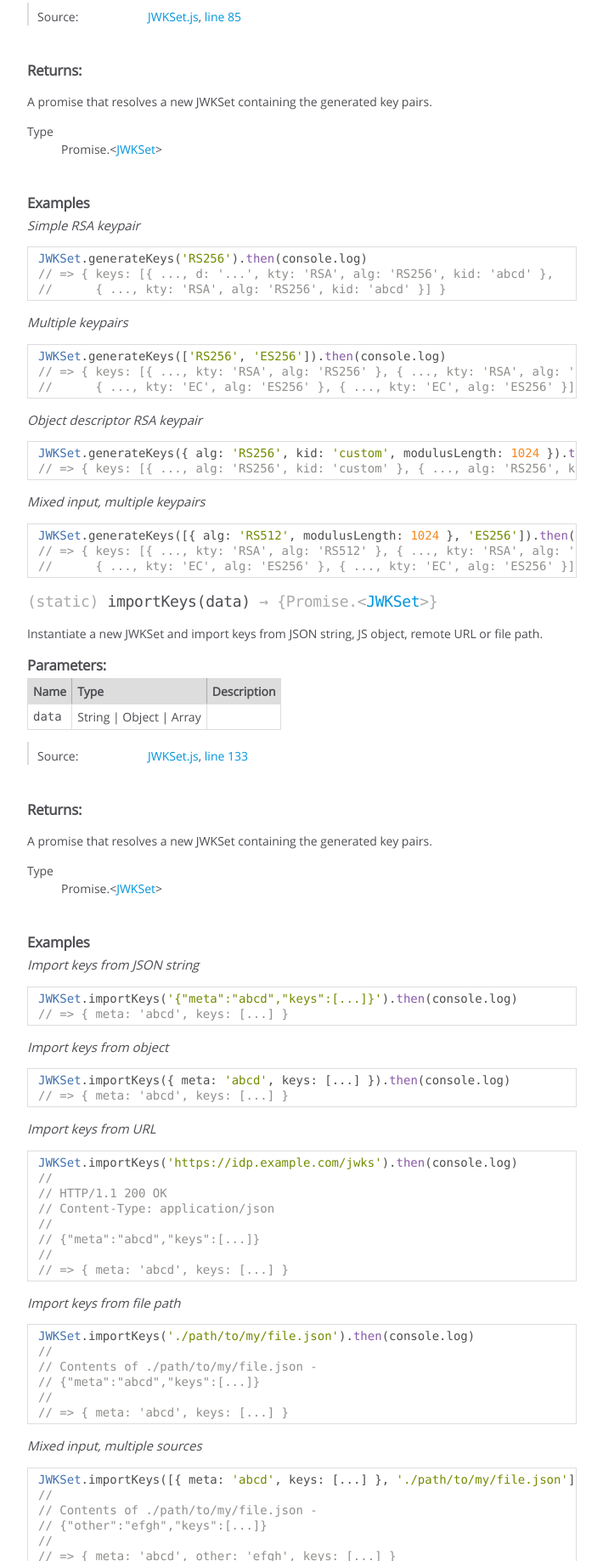
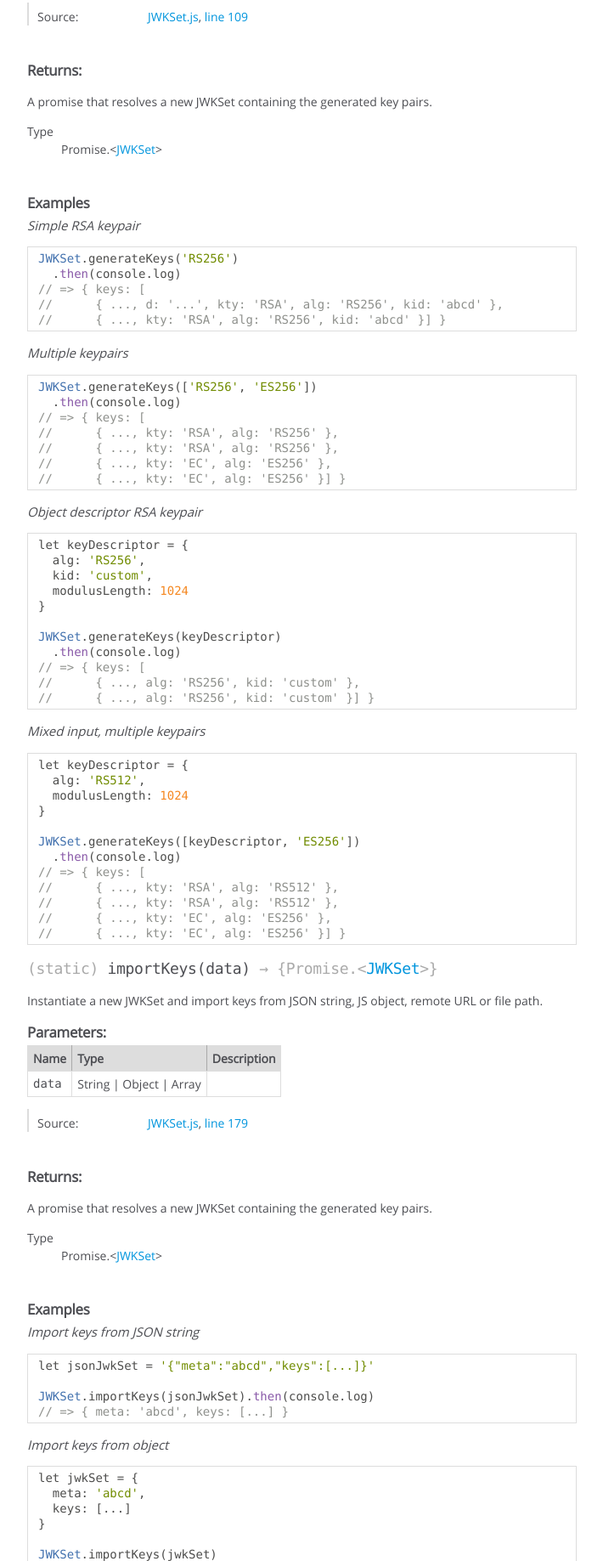
Before and after one commit to anvilresearch/jwk, a plain HTML site: page 0.2.0/JWKSet.html in a window 1280 px wide. Shown: the part 963-2800 px from the top of the page at 85% size, without its empty margins (0-710 px from the left). Drawn offline with Linux system fonts and the light colour scheme.

Commit message:
doc: fix line length in examples

```diff
--- a/0.2.0/JWKSet.html
+++ b/0.2.0/JWKSet.html
@@ -259,7 +259,7 @@
 
     <dt class="tag-source">Source:</dt>
     <dd class="tag-source"><ul class="dummy"><li>
-        <a href="JWKSet.js.html">JWKSet.js</a>, <a href="JWKSet.js.html#line417">line 417</a>
+        <a href="JWKSet.js.html">JWKSet.js</a>, <a href="JWKSet.js.html#line525">line 525</a>
     </li></ul></dd>
 
 
@@ -401,7 +401,7 @@
 
     <dt class="tag-source">Source:</dt>
     <dd class="tag-source"><ul class="dummy"><li>
-        <a href="JWKSet.js.html">JWKSet.js</a>, <a href="JWKSet.js.html#line85">line 85</a>
+        <a href="JWKSet.js.html">JWKSet.js</a>, <a href="JWKSet.js.html#line109">line 109</a>
     </li></ul></dd>
 
 
@@ -454,26 +454,50 @@
 
         <p class="code-caption">Simple RSA keypair</p>
 
-    <pre class="prettyprint"><code>JWKSet.generateKeys('RS256').then(console.log)
-// => { keys: [{ ..., d: '...', kty: 'RSA', alg: 'RS256', kid: 'abcd' },
+    <pre class="prettyprint"><code>JWKSet.generateKeys('RS256')
+  .then(console.log)
+// => { keys: [
+//      { ..., d: '...', kty: 'RSA', alg: 'RS256', kid: 'abcd' },
 //      { ..., kty: 'RSA', alg: 'RS256', kid: 'abcd' }] }</code></pre>
 
         <p class="code-caption">Multiple keypairs</p>
 
-    <pre class="prettyprint"><code>JWKSet.generateKeys(['RS256', 'ES256']).then(console.log)
-// => { keys: [{ ..., kty: 'RSA', alg: 'RS256' }, { ..., kty: 'RSA', alg: 'RS256' },
-//      { ..., kty: 'EC', alg: 'ES256' }, { ..., kty: 'EC', alg: 'ES256' }] }</code></pre>
+    <pre class="prettyprint"><code>JWKSet.generateKeys(['RS256', 'ES256'])
+  .then(console.log)
+// => { keys: [
+//      { ..., kty: 'RSA', alg: 'RS256' },
+//      { ..., kty: 'RSA', alg: 'RS256' },
+//      { ..., kty: 'EC', alg: 'ES256' },
+//      { ..., kty: 'EC', alg: 'ES256' }] }</code></pre>
 
         <p class="code-caption">Object descriptor RSA keypair</p>
 
-    <pre class="prettyprint"><code>JWKSet.generateKeys({ alg: 'RS256', kid: 'custom', modulusLength: 1024 }).then(console.log)
-// => { keys: [{ ..., alg: 'RS256', kid: 'custom' }, { ..., alg: 'RS256', kid: 'custom' }] }</code></pre>
+    <pre class="prettyprint"><code>let keyDescriptor = {
+  alg: 'RS256',
+  kid: 'custom',
+  modulusLength: 1024
+}
+
+JWKSet.generateKeys(keyDescriptor)
+  .then(console.log)
+// => { keys: [
+//      { ..., alg: 'RS256', kid: 'custom' },
+//      { ..., alg: 'RS256', kid: 'custom' }] }</code></pre>
 
         <p class="code-caption">Mixed input, multiple keypairs</p>
 
-    <pre class="prettyprint"><code>JWKSet.generateKeys([{ alg: 'RS512', modulusLength: 1024 }, 'ES256']).then(console.log)
-// => { keys: [{ ..., kty: 'RSA', alg: 'RS512' }, { ..., kty: 'RSA', alg: 'RS512' },
-//      { ..., kty: 'EC', alg: 'ES256' }, { ..., kty: 'EC', alg: 'ES256' }] }</code></pre>
+    <pre class="prettyprint"><code>let keyDescriptor = {
+  alg: 'RS512',
+  modulusLength: 1024
+}
+
+JWKSet.generateKeys([keyDescriptor, 'ES256'])
+  .then(console.log)
+// => { keys: [
+//      { ..., kty: 'RSA', alg: 'RS512' },
+//      { ..., kty: 'RSA', alg: 'RS512' },
+//      { ..., kty: 'EC', alg: 'ES256' },
+//      { ..., kty: 'EC', alg: 'ES256' }] }</code></pre>
 
 
 
@@ -590,7 +614,7 @@
 
     <dt class="tag-source">Source:</dt>
     <dd class="tag-source"><ul class="dummy"><li>
-        <a href="JWKSet.js.html">JWKSet.js</a>, <a href="JWKSet.js.html#line133">line 133</a>
+        <a href="JWKSet.js.html">JWKSet.js</a>, <a href="JWKSet.js.html#line179">line 179</a>
     </li></ul></dd>
 
 
@@ -643,42 +667,64 @@
 
         <p class="code-caption">Import keys from JSON string</p>
 
-    <pre class="prettyprint"><code>JWKSet.importKeys('{"meta":"abcd","keys":[...]}').then(console.log)
+    <pre class="prettyprint"><code>let jsonJwkSet = '{"meta":"abcd","keys":[...]}'
+
+JWKSet.importKeys(jsonJwkSet).then(console.log)
 // => { meta: 'abcd', keys: [...] }</code></pre>
 
         <p class="code-caption">Import keys from object</p>
 
-    <pre class="prettyprint"><code>JWKSet.importKeys({ meta: 'abcd', keys: [...] }).then(console.log)
+    <pre class="prettyprint"><code>let jwkSet = {
+  meta: 'abcd',
+  keys: [...]
+}
+
+JWKSet.importKeys(jwkSet)
+  .then(console.log)
 // => { meta: 'abcd', keys: [...] }</code></pre>
 
         <p class="code-caption">Import keys from URL</p>
 
-    <pre class="prettyprint"><code>JWKSet.importKeys('https://idp.example.com/jwks').then(console.log)
+    <pre class="prettyprint"><code>let jwkSetUrl = 'https://idp.example.com/jwks'
+
+JWKSet.importKeys(jwkSetUrl)
+  .then(console.log)
 //
 // HTTP/1.1 200 OK
 // Content-Type: application/json
 //
 // {"meta":"abcd","keys":[...]}
 //
-// => { meta: 'abcd', keys: [...] }</code></pre>
+// => { meta: 'abcd',
+//      keys: [...] }</code></pre>
 
         <p class="code-caption">Import keys from file path</p>
 
-    <pre class="prettyprint"><code>JWKSet.importKeys('./path/to/my/file.json').then(console.log)
+    <pre class="prettyprint"><code>let jwkSetPath = './path/to/my/file.json'
+
+JWKSet.importKeys(jwkSetPath)
+  .then(console.log)
 //
 // Contents of ./path/to/my/file.json -
 // {"meta":"abcd","keys":[...]}
 //
-// => { meta: 'abcd', keys: [...] }</code></pre>
+// => { meta: 'abcd',
+//      keys: [...] }</code></pre>
 
         <p class="code-caption">Mixed input, multiple sources</p>
 
-    <pre class="prettyprint"><code>JWKSet.importKeys([{ meta: 'abcd', keys: [...] }, './path/to/my/file.json']).then(console.log)
+    <pre class="prettyprint"><code>let jwkSetPath = './path/to/my/file.json'
+let jwkSet = { meta: 'abcd', keys: [...] }
+
+JWKSet.importKeys([jwkSet, jwkSetPath])
+  .then(console.log)
 //
 // Contents of ./path/to/my/file.json -
 // {"other":"efgh","keys":[...]}
 //
-// => { meta: 'abcd', other: 'efgh', keys: [...] }</code></pre>
+// => { meta: 'abcd',
+//      other: 'efgh',
+//      keys: [...] }</code></pre>
 
 
 
@@ -801,7 +847,7 @@
 
     <dt class="tag-source">Source:</dt>
     <dd class="tag-source"><ul class="dummy"><li>
-        <a href="JWKSet.js.html">JWKSet.js</a>, <a href="JWKSet.js.html#line403">line 403</a>
+        <a href="JWKSet.js.html">JWKSet.js</a>, <a href="JWKSet.js.html#line511">line 511</a>
     </li></ul></dd>
 
 
@@ -968,7 +1014,7 @@
 
     <dt class="tag-source">Source:</dt>
     <dd class="tag-source"><ul class="dummy"><li>
-        <a href="JWKSet.js.html">JWKSet.js</a>, <a href="JWKSet.js.html#line327">line 327</a>
+        <a href="JWKSet.js.html">JWKSet.js</a>, <a href="JWKSet.js.html#line431">line 431</a>
     </li></ul></dd>
 
 
@@ -1021,13 +1067,18 @@
 
         <p class="code-caption">Function predicate</p>
 
-    <pre class="prettyprint"><code>let filtered = jwks.filter(key => key.key_ops.includes('sign'))
-// => [{ ..., key_ops: ['sign'] }]</code></pre>
+    <pre class="prettyprint"><code>let predicate = key => key.key_ops.includes('sign')
+
+let filtered = jwks.filter(predicate)
+// => [ { ..., key_ops: ['sign'] } ]</code></pre>
 
         <p class="code-caption">MongoDB-like object predicate (see <a href="https://github.com/crcn/sift.js">Sift</a>)</p>
 
-    <pre class="prettyprint"><code>let filtered = jwks.filter({ key_ops: { $in: ['sign', 'verify'] } })
-// => [{ ..., key_ops: ['sign'] }, { ..., key_ops: ['verify'] }]</code></pre>
+    <pre class="prettyprint"><code>let predicate = { key_ops: { $in: ['sign', 'verify'] } }
+
+let filtered = jwks.filter(predicate)
+// => [ { ..., key_ops: ['sign'] },
+//      { ..., key_ops: ['verify'] } ]</code></pre>
 
 
 
@@ -1141,7 +1192,7 @@
 
     <dt class="tag-source">Source:</dt>
     <dd class="tag-source"><ul class="dummy"><li>
-        <a href="JWKSet.js.html">JWKSet.js</a>, <a href="JWKSet.js.html#line361">line 361</a>
+        <a href="JWKSet.js.html">JWKSet.js</a>, <a href="JWKSet.js.html#line469">line 469</a>
     </li></ul></dd>
 
 
@@ -1194,12 +1245,16 @@
 
         <p class="code-caption">Function predicate</p>
 
-    <pre class="prettyprint"><code>let filtered = jwks.find(key => key.key_ops.includes('sign'))
+    <pre class="prettyprint"><code>let predicate = key => key.key_ops.includes('sign')
+
+let filtered = jwks.find(predicate)
 // => { ..., key_ops: ['sign'] }</code></pre>
 
         <p class="code-caption">MongoDB-like object predicate (see <a href="https://github.com/crcn/sift.js">Sift</a>)</p>
 
-    <pre class="prettyprint"><code>let filtered = jwks.find({ key_ops: { $in: ['sign', 'verify'] } })
+    <pre class="prettyprint"><code>let predicate = { key_ops: { $in: ['sign', 'verify'] } }
+
+let filtered = jwks.find()
 // => { ..., key_ops: ['sign'] }</code></pre>
 
 
@@ -1317,7 +1372,7 @@
 
     <dt class="tag-source">Source:</dt>
     <dd class="tag-source"><ul class="dummy"><li>
-        <a href="JWKSet.js.html">JWKSet.js</a>, <a href="JWKSet.js.html#line163">line 163</a>
+        <a href="JWKSet.js.html">JWKSet.js</a>, <a href="JWKSet.js.html#line236">line 236</a>
     </li></ul></dd>
 
 
@@ -1370,23 +1425,50 @@
 
         <p class="code-caption">Simple RSA keypair</p>
 
-    <pre class="prettyprint"><code>jwks.generateKeys('RS256').then(console.log)
-// => [{ kty: 'RSA' }, { kty: 'RSA' }]</code></pre>
+    <pre class="prettyprint"><code>jwks.generateKeys('RS256')
+  .then(console.log)
+// => [
+//      { kty: 'RSA' },
+//      { kty: 'RSA' }
+//    ]</code></pre>
 
         <p class="code-caption">Multiple keypairs</p>
 
     <pre class="prettyprint"><code>jwks.generateKeys(['RS256', 'ES256']).then(console.log)
-// => [[{ kty: 'RSA' }, { kty: 'RSA' }], [{ kty: 'EC' }, { kty: 'EC' }]]</code></pre>
+// => [
+//      [ { kty: 'RSA' },
+//        { kty: 'RSA' } ],
+//      [ { kty: 'EC' },
+//        { kty: 'EC' } ] ]</code></pre>
 
         <p class="code-caption">Object descriptor RSA keypair</p>
 
-    <pre class="prettyprint"><code>jwks.generateKeys({ alg: 'RS256', kid: 'custom', modulusLength: 1024 }).then(console.log)
-// => [{ kty: 'RSA', kid: 'custom' }, { kty: 'RSA', kid: 'custom' }]</code></pre>
+    <pre class="prettyprint"><code>let keyDescriptor = {
+  alg: 'RS256',
+  kid: 'custom',
+  modulusLength: 1024
+}
+
+jwks.generateKeys(keyDescriptor)
+  .then(console.log)
+// => [ { kty: 'RSA', kid: 'custom' },
+//      { kty: 'RSA', kid: 'custom' } ]</code></pre>
 
         <p class="code-caption">Mixed input, multiple keypairs</p>
 
-    <pre class="prettyprint"><code>jwks.generateKeys([{ alg: 'RS512', modulusLength: 1024 }, 'ES256']).then(console.log)
-// => [[{ kty: 'RSA' }, { kty: 'RSA' }], [{ kty: 'EC' }, { kty: 'EC' }]]</code></pre>
+    <pre class="prettyprint"><code>let keyDescriptor = {
+  alg: 'RS512',
+  modulusLength: 1024
+}
+
+jwks.generateKeys([keyDescriptor, 'ES256'])
+  .then(console.log)
+// => [
+//      [ { kty: 'RSA' },
+//        { kty: 'RSA' } ],
+//      [ { kty: 'EC' },
+//        { kty: 'EC' } ]
+//    ]</code></pre>
 
 
 
@@ -1546,7 +1628,7 @@
 
     <dt class="tag-source">Source:</dt>
     <dd class="tag-source"><ul class="dummy"><li>
-        <a href="JWKSet.js.html">JWKSet.js</a>, <a href="JWKSet.js.html#line255">line 255</a>
+        <a href="JWKSet.js.html">JWKSet.js</a>, <a href="JWKSet.js.html#line354">line 354</a>
     </li></ul></dd>
 
 
@@ -1606,42 +1688,68 @@
 
         <p class="code-caption">Import keys from JSON string</p>
 
-    <pre class="prettyprint"><code>jwks.importKeys('{"meta":"abcd","keys":[...]}').then(console.log)
-// => [{...}, {...}]</code></pre>
+    <pre class="prettyprint"><code>let jsonJwkSet = '{"meta":"abcd","keys":[...]}'
+
+jwks.importKeys(jsonJwkSet)
+  .then(console.log)
+// => [ {...},
+//      {...} ]</code></pre>
 
         <p class="code-caption">Import keys from object</p>
 
-    <pre class="prettyprint"><code>jwks.importKeys({ meta: 'abcd', keys: [...] }).then(console.log)
-// => [{...}, {...}]</code></pre>
+    <pre class="prettyprint"><code>let jwkSet = {
+  meta: 'abcd',
+  keys: [...]
+}
+
+jwks.importKeys(jwkSet)
+  .then(console.log)
+// => [ {...},
+//      {...} ]</code></pre>
 
         <p class="code-caption">Import keys from URL</p>
 
-    <pre class="prettyprint"><code>jwks.importKeys('https://idp.example.com/jwks').then(console.log)
+    <pre class="prettyprint"><code>let jwkSetUrl = 'https://idp.example.com/jwks'
+
+jwks.importKeys(jwkSetUrl)
+  .then(console.log)
 //
 // HTTP/1.1 200 OK
 // Content-Type: application/json
 //
 // {"meta":"abcd","keys":[...]}
 //
-// => [{...}, {...}]</code></pre>
+// => [ {...},
+//      {...} ]</code></pre>
 
         <p class="code-caption">Import keys from file path</p>
 
-    <pre class="prettyprint"><code>jwks.importKeys('./path/to/my/file.json').then(console.log)
+    <pre class="prettyprint"><code>let jwkSetPath = './path/to/my/file.json'
+
+jwks.importKeys(jwkSetPath)
+  .then(console.log)
 //
 // Contents of ./path/to/my/file.json -
 // {"meta":"abcd","keys":[...]}
 //
-// => [{...}, {...}]</code></pre>
+// => [ {...},
+//      {...} ]</code></pre>
 
         <p class="code-caption">Mixed input, multiple sources</p>
 
-    <pre class="prettyprint"><code>jwks.importKeys([{ meta: 'abcd', keys: [...] }, './path/to/my/file.json']).then(console.log)
+    <pre class="prettyprint"><code>let jwkSetPath = './path/to/my/file.json'
+let jwkSet = { meta: 'abcd', keys: [...] }
+
+jwks.importKeys([jwkSet, jwkSetPath])
+  .then(console.log)
 //
 // Contents of ./path/to/my/file.json -
 // {"other":"efgh","keys":[...]}
 //
-// => [{...}, {...}, {...}, {...}]</code></pre>
+// => [ {...},
+//      {...},
+//      {...},
+//      {...} ]</code></pre>
 
 
 
@@ -1667,7 +1775,7 @@
 <br class="clear">
 
 <footer>
-    Documentation generated by <a href="https://github.com/jsdoc3/jsdoc">JSDoc 3.5.4</a> on Sun Aug 20 2017 17:04:25 GMT+0200 (SAST)
+    Documentation generated by <a href="https://github.com/jsdoc3/jsdoc">JSDoc 3.5.4</a> on Sun Aug 20 2017 22:43:30 GMT+0200 (SAST)
 </footer>
 
 <script> prettyPrint(); </script>
```
Also changed, not shown: 0.2.0/JWK.html (+26 -9 lines), 0.2.0/JWK.js.html (+22 -5 lines), 0.2.0/JWKSet.js.html (+150 -42 lines), 0.2.0/index.html (+1 -1 lines).
